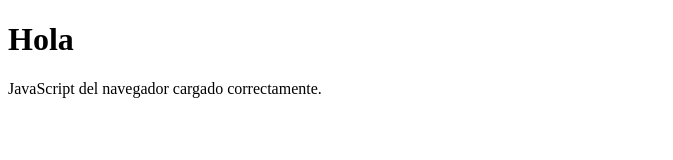
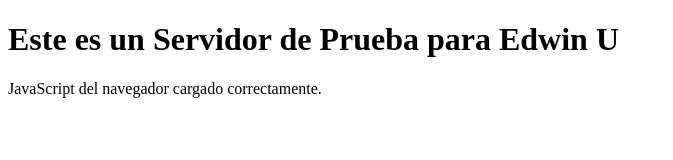
Before and after one commit to Hegel8-8/10X-EjemploServer, a website: page public/index.html in a window 1280 px wide. Shown: the whole page, without its empty margins (0-673 px from the left). Drawn offline with Linux system fonts and the light colour scheme.

Commit message:
Actualiza el mensaje principal en la página de inicio.
Personaliza el encabezado para identificar este servidor de prueba para Edwin U.

Made-with: Cursor

```diff
--- a/public/index.html
+++ b/public/index.html
@@ -6,7 +6,7 @@
   <title>Servidor básico</title>
 </head>
 <body>
-  <h1>Hola</h1>
+  <h1>Este es un Servidor de Prueba para Edwin U</h1>
   <p id="msg"></p>
   <script src="/app.js"></script>
 </body>
```
